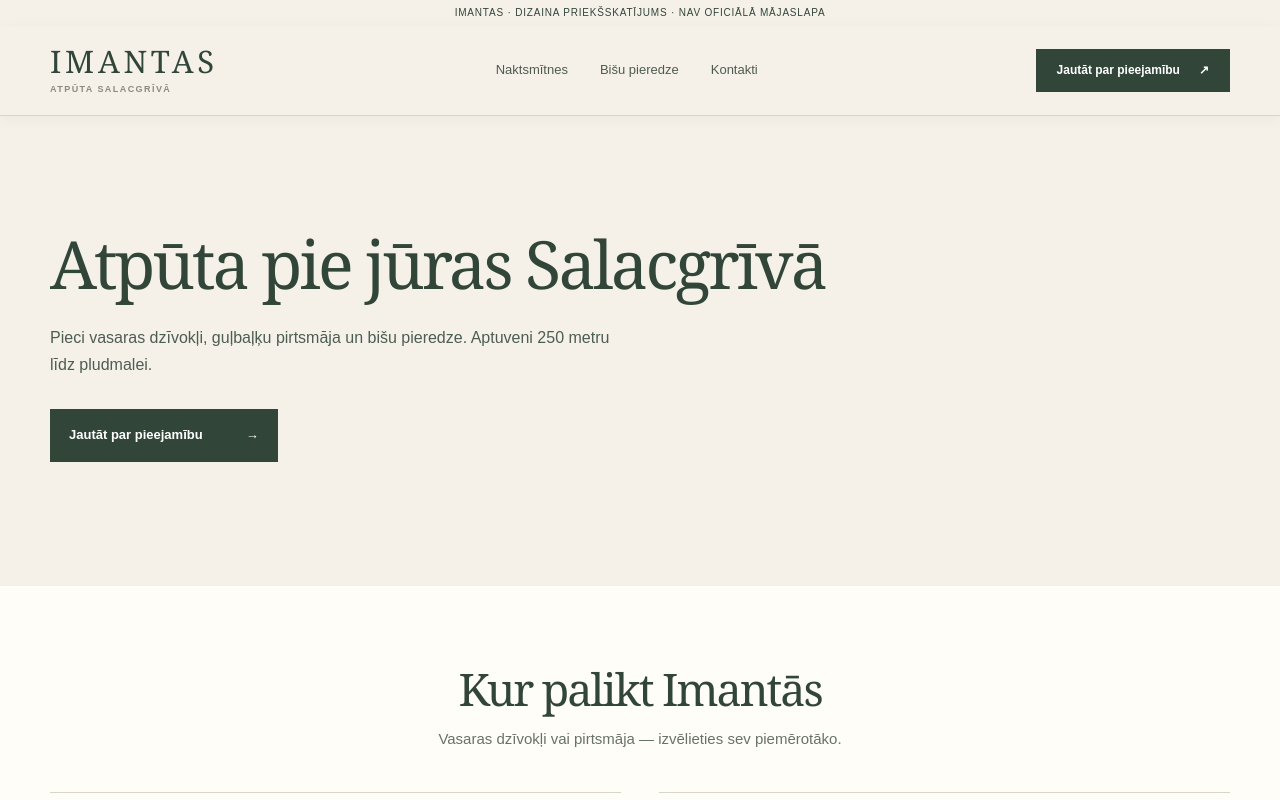
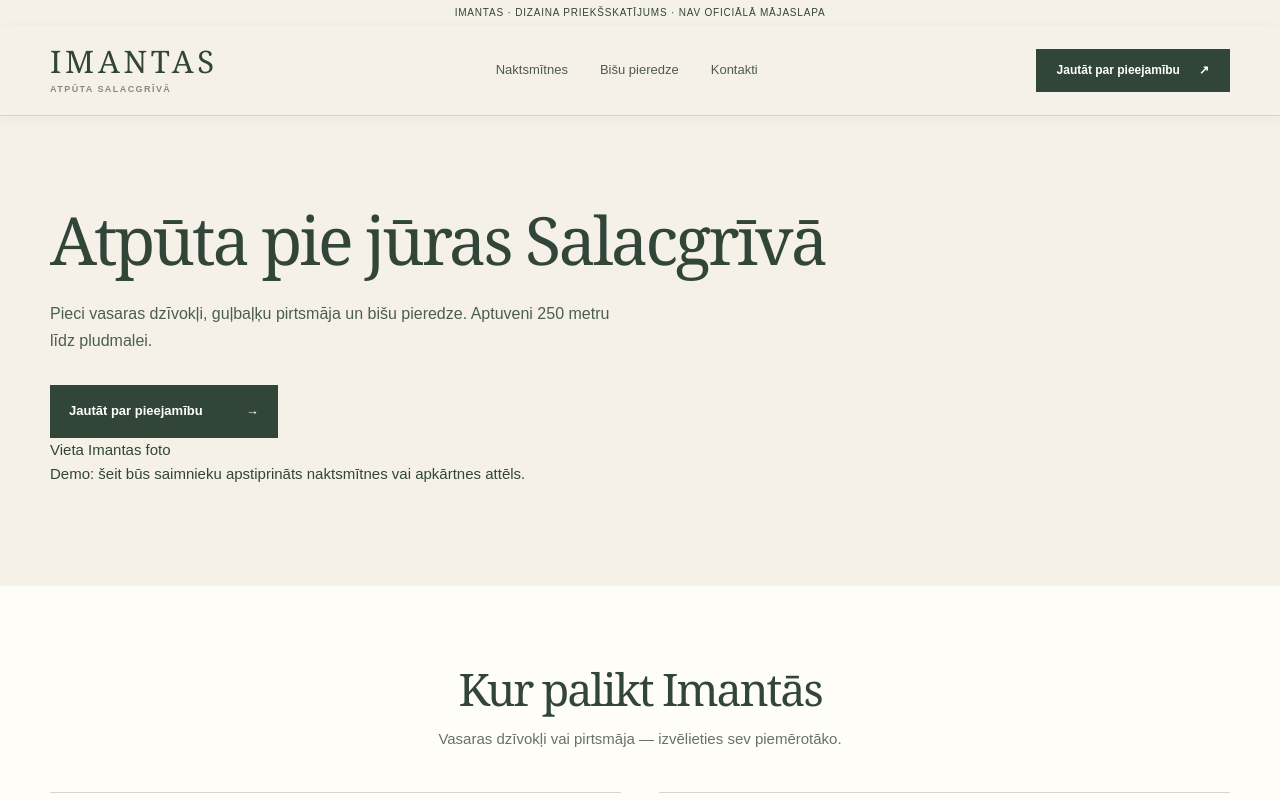
Before and after one commit to davisl24/Imantasatputas, a Next.js app: page / in a window 1280 px wide. Shown: the top 800 px of the page. Built offline with nearby package versions, Linux system fonts and the light colour scheme.

Commit message:
polish(imantas): accessible hero CTA, breadcrumbs, image demo and cleaner dividers

```diff
--- a/app/page.tsx
+++ b/app/page.tsx
@@ -15,7 +15,7 @@ export default function ImantasDemo() {
             <h1 id="hero-title">Atpūta pie jūras Salacgrīvā</h1>
             <p>Pieci vasaras dzīvokļi, guļbaļķu pirtsmāja un bišu pieredze. Aptuveni 250 metru līdz pludmalei.</p>
             <a href="/kontakti#pieprasijums" className={styles.primaryBtn}>Jautāt par pieejamību <span aria-hidden="true">→</span></a>
-          </div>
+          </div><div className={styles.heroDemoPhoto} role="note"><span>Vieta Imantas foto</span><p>Demo: šeit būs saimnieku apstiprināts naktsmītnes vai apkārtnes attēls.</p></div>
         </div>
       </section>
 
```
